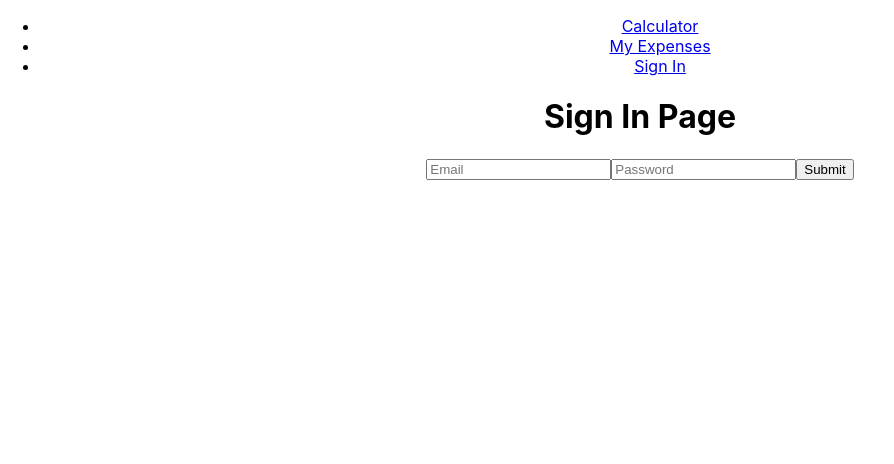
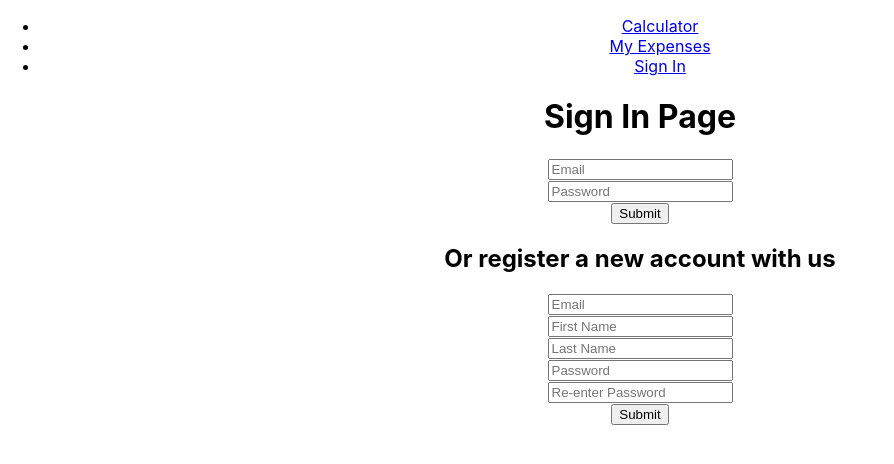
Before and after one commit to charmainelhm/chowbread-frontend, a React (Create React App) app: page /signin in a window 1280 px wide. Shown: the top 464 px of the page, without its empty margins (0-894 px from the left). Built offline with nearby package versions, Linux system fonts and the light colour scheme.

Commit message:
Create basic registration form

```diff
--- a/src/api-util.js
+++ /dev/null
@@ -1 +0,0 @@
-export const API_URL = "http://localhost:3001/api";
--- a/src/components/FormInput.js
+++ b/src/components/FormInput.js
@@ -1,5 +1,24 @@
-const FormInput = () => {
-  return <h1>Form Input</h1>;
+import { useState } from "react";
+import "./formInput.css";
+
+const FormInput = (props) => {
+  const [focused, setFocused] = useState(false);
+  const { errorMessage, onChange, id, ...inputProps } = props;
+
+  const handleFocus = (e) => {
+    setFocused(true);
+  };
+  return (
+    <div>
+      <input
+        {...inputProps}
+        onChange={onChange}
+        onBlur={handleFocus}
+        focused={focused.toString()}
+      />
+      <span>{errorMessage}</span>
+    </div>
+  );
 };
 
 export default FormInput;
--- /dev/null
+++ b/src/components/formInput.css
@@ -0,0 +1,8 @@
+span {
+  color: red;
+  display: none;
+}
+
+input:invalid[focused="true"] ~ span {
+  display: block;
+}
--- a/src/pages/SignIn.js
+++ b/src/pages/SignIn.js
@@ -1,24 +1,8 @@
 import axios from "axios";
 import { useState } from "react";
-import { API_URL } from "../api-util";
+import { API_URL, loginInputs } from "../util";
 import jwt_decode from "jwt-decode";
-
-const loginInputs = [
-  {
-    id: 1,
-    name: "email",
-    type: "email",
-    placeholder: "Email",
-    required: true,
-  },
-  {
-    id: 2,
-    name: "password",
-    type: "password",
-    placeholder: "Password",
-    required: true,
-  },
-];
+import FormInput from "../components/FormInput";
 
 const SignIn = ({ setCookie }) => {
   const [loginValues, setLoginvalues] = useState({
@@ -26,11 +10,69 @@ const SignIn = ({ setCookie }) => {
     password: "",
   });
 
+  const [registerValues, setRegisterValues] = useState({
+    firstName: "",
+    lastName: "",
+    email: "",
+    password: "",
+    confirmPassword: "",
+  });
+
   const [user, setUser] = useState({});
+
+  const registerInputs = [
+    {
+      id: 1,
+      name: "email",
+      type: "email",
+      placeholder: "Email",
+      errorMessage: "It should be a valid email address!",
+      required: true,
+    },
+    {
+      id: 2,
+      name: "firstName",
+      type: "text",
+      placeholder: "First Name",
+      errorMessage: "Please let us know your first name!",
+      required: true,
+    },
+    {
+      id: 3,
+      name: "lastName",
+      type: "text",
+      placeholder: "Last Name",
+      errorMessage: "Please let us know your last name!",
+      required: true,
+    },
+    {
+      id: 4,
+      name: "password",
+      type: "password",
+      placeholder: "Password",
+      errorMessage: "Password should be 6-20 characters",
+      pattern: "^[a-zA-Z0-9!@#$%^&*]{6,20}$",
+      required: true,
+    },
+    {
+      id: 5,
+      name: "confirmPassword",
+      type: "password",
+      placeholder: "Re-enter Password",
+      errorMessage: "Passwords don't match!",
+      pattern: registerValues.password,
+      required: true,
+    },
+  ];
 
   const onLoginChange = (e) => {
     setLoginvalues({ ...loginValues, [e.target.name]: e.target.value });
   };
+
+  const onRegisterChange = (e) => {
+    setRegisterValues({ ...registerValues, [e.target.name]: e.target.value });
+  };
+
   const handleLogin = async (e) => {
     e.preventDefault();
     console.log(loginValues);
@@ -52,24 +94,42 @@ const SignIn = ({ setCookie }) => {
     }
   };
 
+  const handleRegister = async (e) => {
+    e.preventDefault();
+    const { confirmPassword, ...newUser } = registerValues;
+    console.log(newUser);
+    try {
+      const res = await axios.post(`${API_URL}/user/`, newUser);
+      console.log(res);
+    } catch (err) {
+      console.log(err.response.data);
+    }
+  };
+
   return (
     <>
       <h1>Sign In Page</h1>
       <form onSubmit={handleLogin}>
-        <input
-          name="email"
-          type="email"
-          placeholder="Email"
-          required
-          onChange={onLoginChange}
-        />
-        <input
-          name="password"
-          type="password"
-          placeholder="Password"
-          required
-          onChange={onLoginChange}
-        />
+        {loginInputs.map((input) => (
+          <FormInput
+            key={input.id}
+            {...input}
+            value={loginValues[input.name]}
+            onChange={onLoginChange}
+          />
+        ))}
+        <button type="submit">Submit</button>
+      </form>
+      <h2>Or register a new account with us</h2>
+      <form onSubmit={handleRegister}>
+        {registerInputs.map((input) => (
+          <FormInput
+            key={input.id}
+            {...input}
+            value={registerValues[input.name]}
+            onChange={onRegisterChange}
+          />
+        ))}
         <button type="submit">Submit</button>
       </form>
     </>
--- /dev/null
+++ b/src/util.js
@@ -0,0 +1,17 @@
+export const API_URL = "http://localhost:3001/api";
+export const loginInputs = [
+  {
+    id: 1,
+    name: "email",
+    type: "email",
+    placeholder: "Email",
+    required: true,
+  },
+  {
+    id: 2,
+    name: "password",
+    type: "password",
+    placeholder: "Password",
+    required: true,
+  },
+];
```
